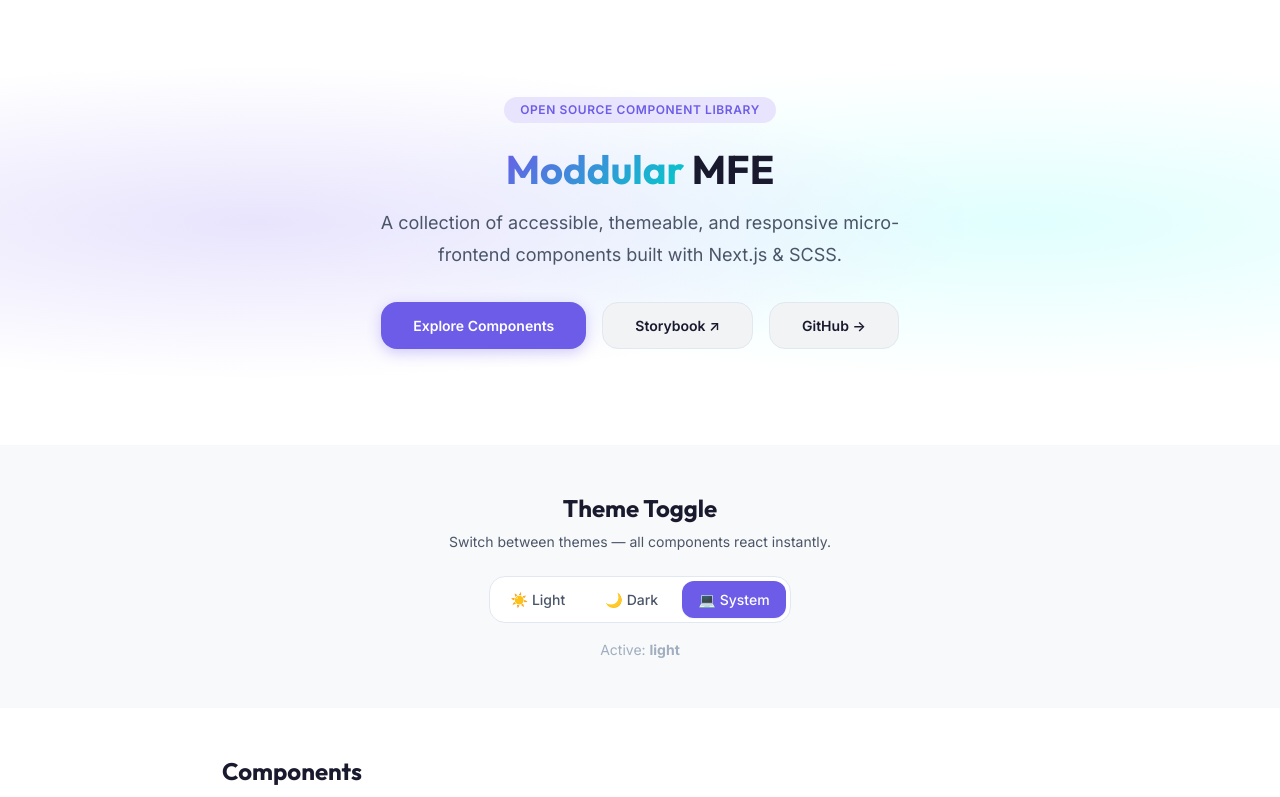
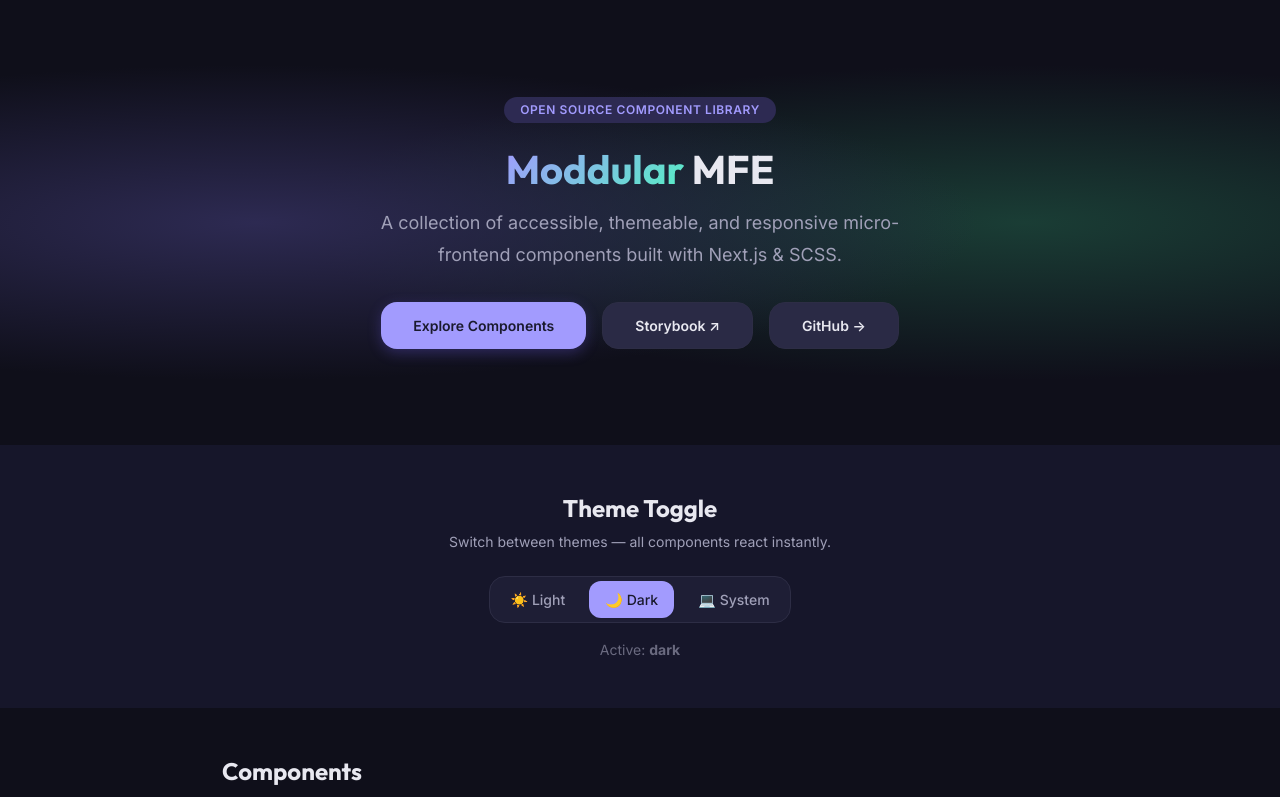
Before and after one commit to vatsaakash/moddular-mfe, a Next.js app: page / in a window 1280 px wide. Shown: the top 797 px of the page. Built offline with nearby package versions, Linux system fonts and the light colour scheme.

Commit message:
fix: default theme to dark and strictly respect props

```diff
--- a/src/providers/ThemeProvider.tsx
+++ b/src/providers/ThemeProvider.tsx
@@ -40,34 +40,28 @@ function getStoredTheme(): Theme {
 interface ThemeProviderProps {
   children: ReactNode;
   defaultTheme?: Theme;
-  theme?: Theme; // Controlled theme
+  theme?: Theme;
   brand?: string;
 }
 
 export function ThemeProvider({
   children,
-  defaultTheme = 'system',
+  defaultTheme = 'dark', // Changed default from 'system' to 'dark'
   theme: controlledTheme,
   brand,
 }: ThemeProviderProps) {
   const [theme, setThemeState] = useState<Theme>(controlledTheme || defaultTheme);
-  const [resolvedTheme, setResolvedTheme] = useState<'light' | 'dark'>('light');
+  const [resolvedTheme, setResolvedTheme] = useState<'light' | 'dark'>('dark');
 
   const applyTheme = useCallback((t: Theme) => {
     const resolved = t === 'system' ? getSystemTheme() : t;
     setResolvedTheme(resolved);
 
     const root = document.documentElement;
-    root.setAttribute('data-theme', resolved);
-
-    // If 'system', we keep the attribute so that brand overrides work correctly,
-    // but the actual color tokens are still handled by _themes.scss if needed.
-    // Actually, to make it work reliably with the existing SCSS,
-    // we should only remove it if we REALLY want the OS to handle it 100%.
-    // But the user seems to want to see the attribute.
     if (t === 'system') {
-      // root.removeAttribute('data-theme'); // Let's keep it for now as 'light' or 'dark'
-      // To follow the original logic but fix the "missing" issue for users:
+      root.removeAttribute('data-theme');
+    } else {
+      root.setAttribute('data-theme', t);
     }
   }, []);
 
@@ -82,26 +76,30 @@ export function ThemeProvider({
 
   const setTheme = useCallback(
     (newTheme: Theme) => {
-      if (!controlledTheme) {
+      // Only update local state/storage if not controlled
+      if (controlledTheme === undefined) {
         setThemeState(newTheme);
         localStorage.setItem(STORAGE_KEY, newTheme);
+        applyTheme(newTheme);
       }
-      applyTheme(newTheme);
     },
     [controlledTheme, applyTheme]
   );
 
-  // Initialize and Sync
+  // Initial mount and prop sync
   useEffect(() => {
     const stored = getStoredTheme();
-    const initialTheme = controlledTheme || stored || defaultTheme;
+    // Priority: Controlled -> Stored (if not controlled) -> Default
+    const initialTheme = controlledTheme !== undefined
+      ? controlledTheme
+      : (localStorage.getItem(STORAGE_KEY) ? stored : defaultTheme);
 
     setThemeState(initialTheme);
     applyTheme(initialTheme);
     applyBrand(brand);
   }, [controlledTheme, defaultTheme, brand, applyTheme, applyBrand]);
 
-  // Listen for system theme changes
+  // Listen for system theme changes (only matters if resolved theme is 'system')
   useEffect(() => {
     const mq = window.matchMedia('(prefers-color-scheme: dark)');
     const handler = () => {
```
